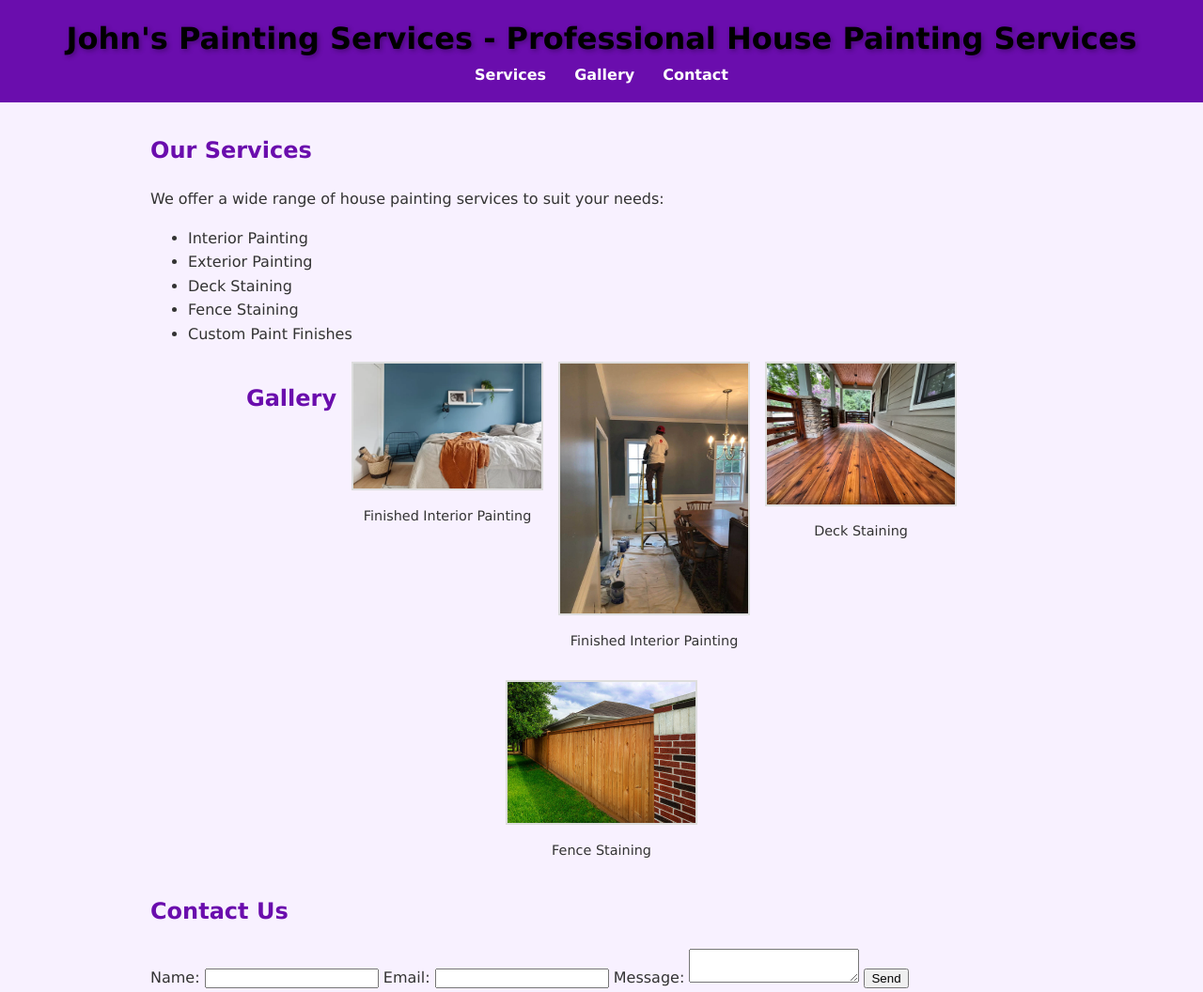
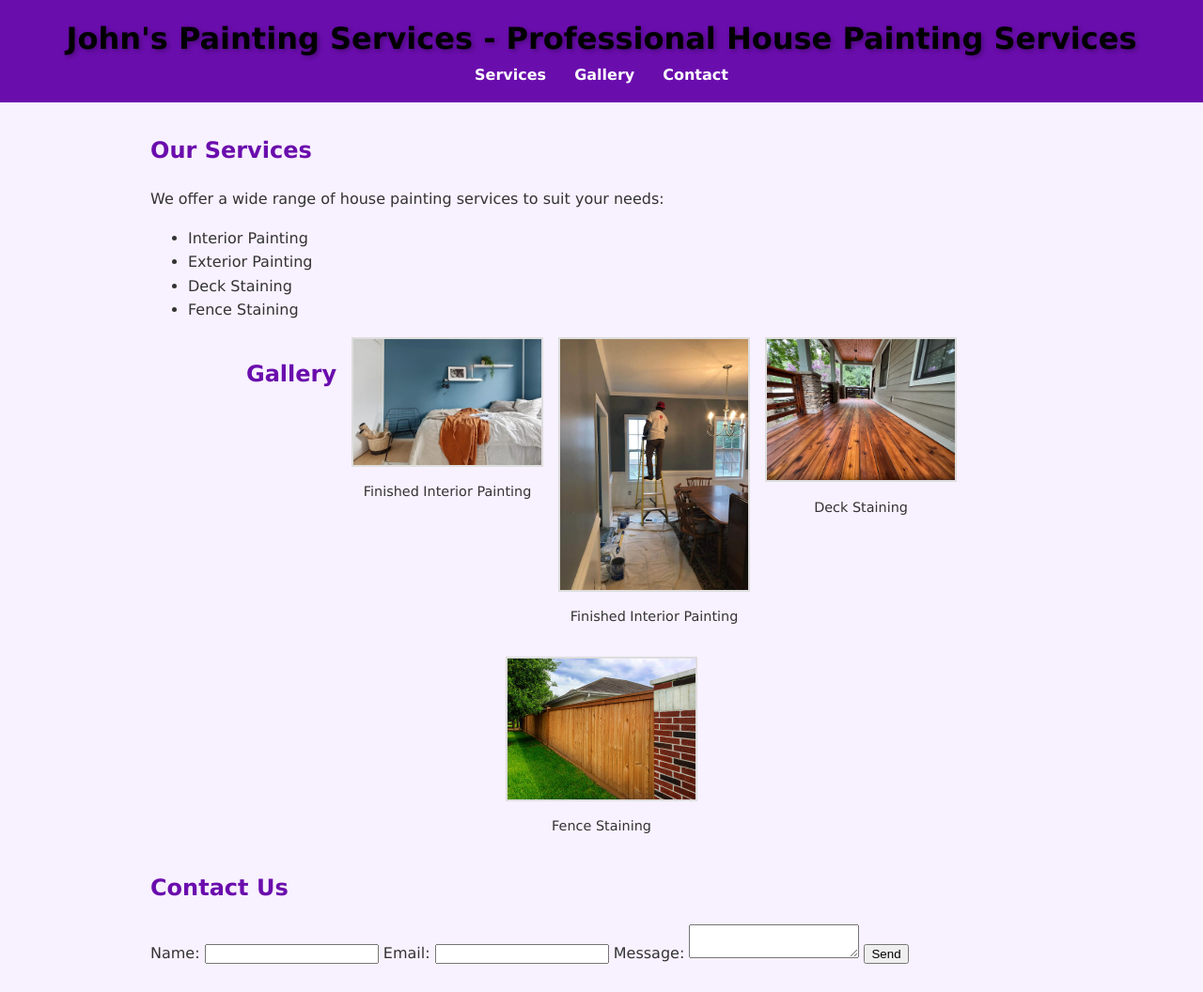
Before and after one commit to Arden3133/Web-Development, a plain HTML site: page index.html in a window 1280 px wide. Shown: the top 1056 px of the page at 94% size. Drawn offline with Linux system fonts and the light colour scheme.

Commit message:
Update index.html

```diff
--- a/index.html
+++ b/index.html
@@ -26,7 +26,6 @@
                 <li>Exterior Painting</li>
                 <li>Deck Staining</li>
                 <li>Fence Staining</li>
-                <li>Custom Paint Finishes</li>
             </ul>
         </section>
 
```
